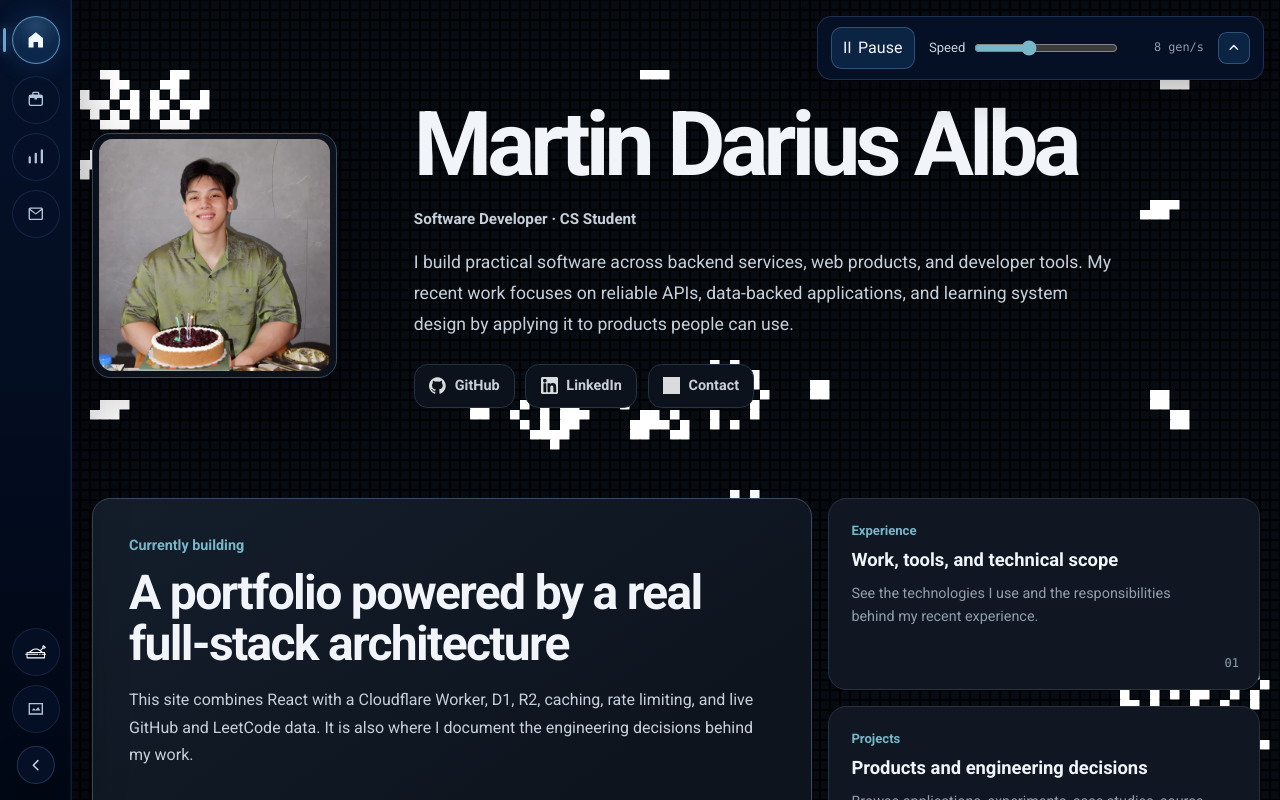
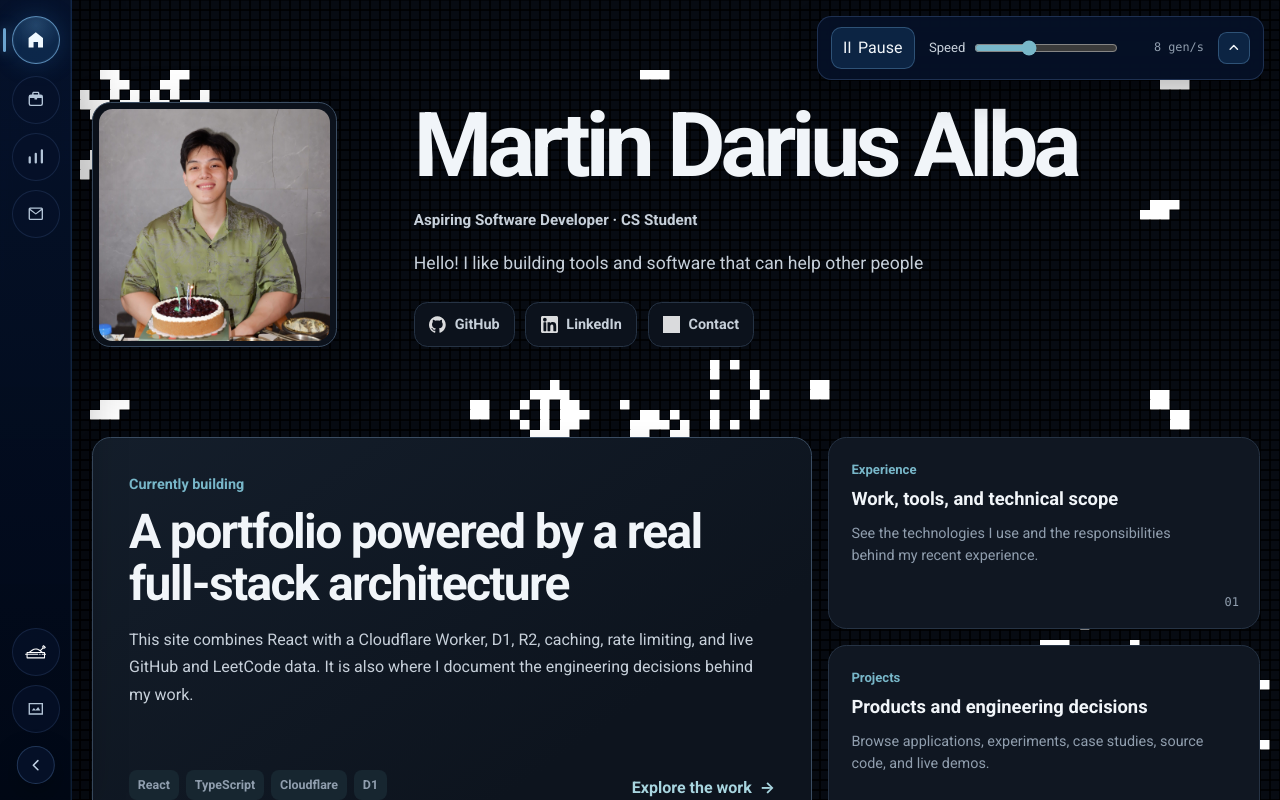
Before and after one commit to LegitAgent/portfolio-website, a React (Vite) app in the folder portfolio/: page / in a window 1280 px wide. Shown: the top 800 px of the page. Built offline with nearby package versions, Linux system fonts and the light colour scheme; grey boxes are pictures that could not be loaded.

Commit message:
fix: made it so that interpolated draws also respond to no text rule

```diff
--- a/portfolio/src/components/Background/BackgroundTypes/SprayPaint.tsx
+++ b/portfolio/src/components/Background/BackgroundTypes/SprayPaint.tsx
@@ -284,10 +284,12 @@ function SprayPaint() {
 
       for (let step = 1; step <= steps; step++) {
         const progress = step / steps;
-        paintAtPosition(
-          previousPointerPosition.x + deltaX * progress,
-          previousPointerPosition.y + deltaY * progress,
-        );
+        const x = previousPointerPosition.x + deltaX * progress;
+        const y = previousPointerPosition.y + deltaY * progress;
+        const target = document.elementFromPoint(x, y);
+        if (canSprayAt(target, x, y)) {
+          paintAtPosition(x, y);
+        }
       }
 
       previousPointerPosition = currentPosition;
--- a/portfolio/src/pages/Home/Home.tsx
+++ b/portfolio/src/pages/Home/Home.tsx
@@ -12,10 +12,9 @@ function Home() {
 
         <div className='introductionContent'>
           <h1 id='home-title'>Martin Darius Alba</h1>
-          <p className='currentRole'>Software Developer · CS Student</p>
+          <p className='currentRole'>Aspiring Software Developer · CS Student</p>
           <p className='introContent'>
-            I build practical software across backend services, web products, and developer tools. My recent work focuses on reliable APIs, data-backed
-            applications, and learning system design by applying it to products people can use.
+            Hello! I like building tools and software that can help other people
           </p>
 
           <div className='contactLinks' aria-label='Primary links'>
```
